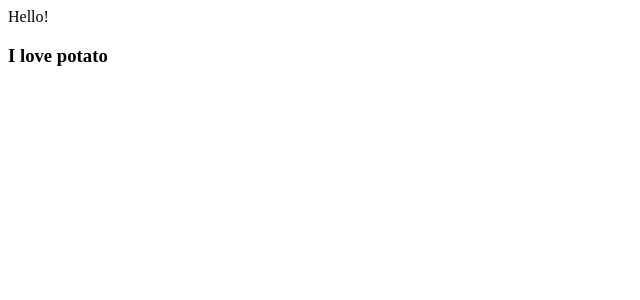
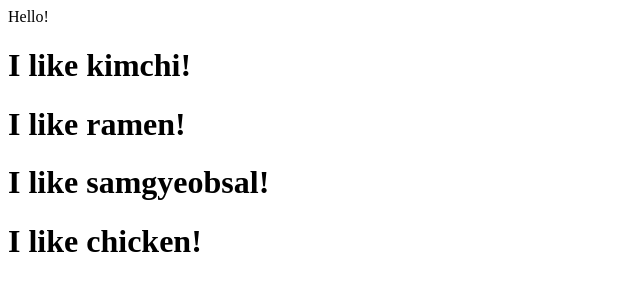
Before and after one commit to ShigatsuEl/movie-app, a React (Create React App) app: page / in a window 1280 px wide. Shown: the top 300 px of the page, without its empty margins (0-640 px from the left). Built offline with nearby package versions, Linux system fonts and the light colour scheme.

Commit message:
04.Reusable Components with JSX + Props

```diff
--- a/src/App.js
+++ b/src/App.js
@@ -1,11 +1,17 @@
 import React from "react";
-import Potato from "./Potato";
+
+function Food({ favorite }) {
+  return <h1>I like {favorite}!</h1>;
+}
 
 function App() {
   return (
     <div>
       Hello!
-      <Potato />
+      <Food favorite="kimchi" />
+      <Food favorite="ramen" />
+      <Food favorite="samgyeobsal" />
+      <Food favorite="chicken" />
     </div>
   );
 }
--- a/src/Potato.js
+++ /dev/null
@@ -1,7 +0,0 @@
-import React from "react";
-
-function Potato() {
-  return <h3>I love potato</h3>;
-}
-
-export default Potato;
```
